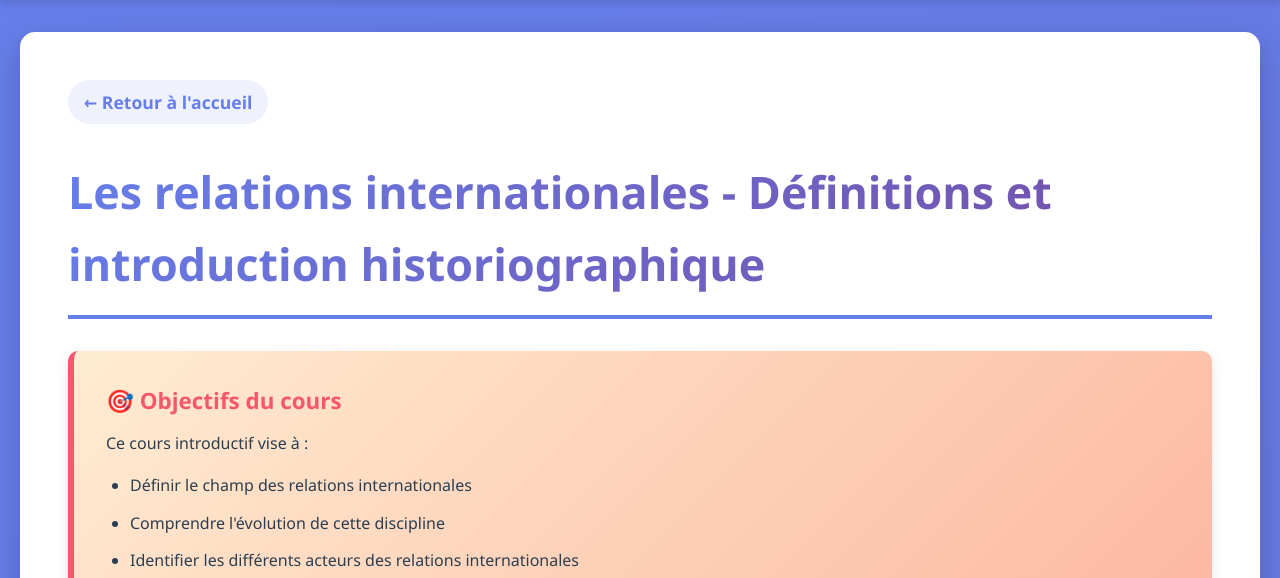
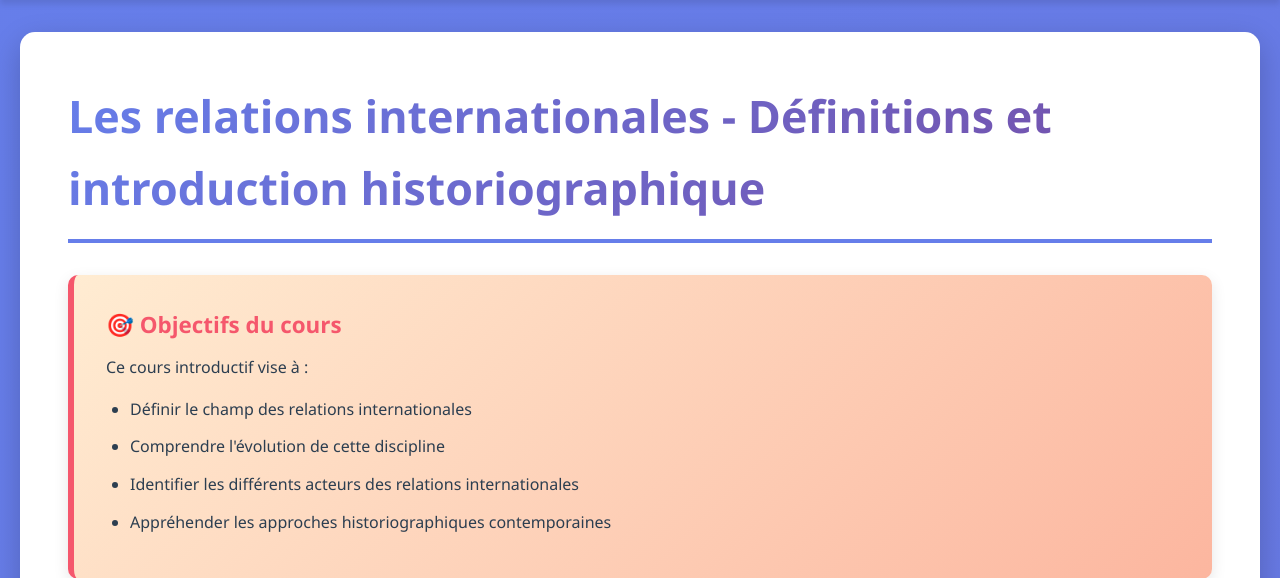
Before and after one commit to Tiphainejh/cours_master, a Flask app: page /histoire-ri/cours/definitions-ri in a window 1280 px wide. Shown: the part 71-649 px from the top of the page. Run offline with Flask 3, Linux system fonts and the light colour scheme.

Commit message:
Remove back link from definitions page
Removed back link to homepage from definitions page.

```diff
--- a/templates/histoire_ri/cours_definitions_ri.html
+++ b/templates/histoire_ri/cours_definitions_ri.html
@@ -4,7 +4,6 @@
 
 {% block content %}
 <div class="cours-content">
-    <a href="/" class="back-link">&larr; Retour à l'accueil</a>
 
     <h1>Les relations internationales - Définitions et introduction historiographique</h1>
 
```
